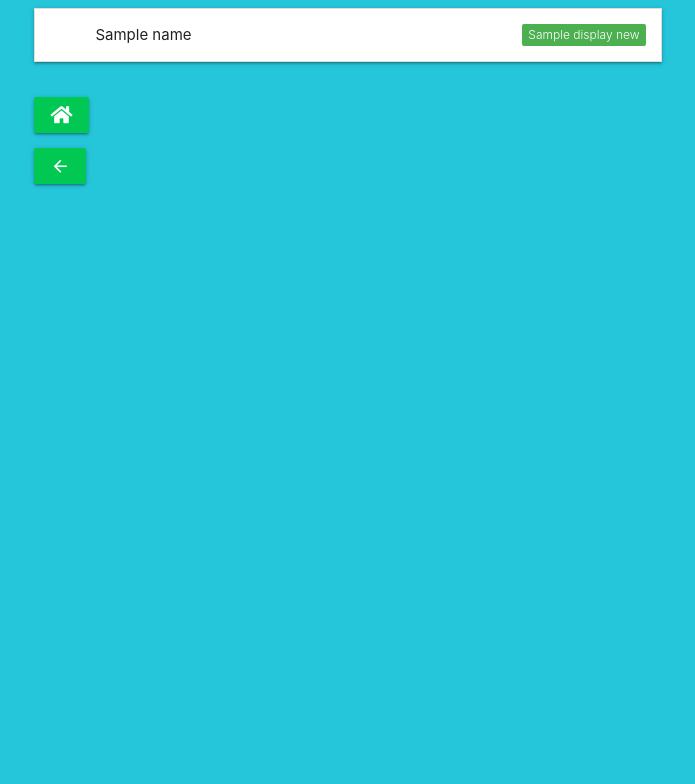
After one commit to Mzwa1080/greetings-webapp, a Node server app: template views/counter.handlebars in a window 1280 px wide. The commit adds this page. Shown: the top 784 px of the page, without its empty margins (292-987 px from the left). Run offline with Node 20, Linux system fonts and the light colour scheme; the template is opened without the code that fills it: most values are stand-ins (such as "Sample title", 1, 10 or a date in 2020); some libraries are stand-ins or nearby versions.

Commit message:
aadded some style and people's names are displaying in a new page with their counter

```diff
--- a/greetings.js
+++ b/greetings.js
@@ -31,6 +31,10 @@ module.exports = function (pool){
      let users = await pool.query("select * from users");
      return users.rows;
    }
+ async function users(name){
+   let displayUsers = await pool.query("select * from users where name=$1", [name]);
+   return displayUsers.rows;
+ }
 
    async function reset(){
      let reset = await pool.query("delete from users");
@@ -41,6 +45,7 @@ module.exports = function (pool){
      greet,
      greetCounter,
      reset,
+     users,
      returnUsers
    }
  }
--- a/index.js
+++ b/index.js
@@ -74,6 +74,15 @@ let users = await greetingsInstance.returnUsers();
 		res.render('db', {users});
 });
 
+app.get('/counter/:user_name',async function(req, res){
+  let name = req.params.user_name;
+  let person = await greetingsInstance.users(name);
+  let display = person[0].counter;
+  console.log(name)
+  console.log(display);;
+  res.render('counter',{name, display});
+})
+
 app.get('/reset', async function(req, res){
 	 await greetingsInstance.reset()
 
--- /dev/null
+++ b/public/js/styling.js
@@ -0,0 +1,16 @@
+document.addEventListener('DOMContentLoaded', function() {
+  var elems = document.querySelectorAll('.collapsible');
+  var modal = document.querySelectorAll('.modal');
+
+
+
+
+
+  var instances = M.Collapsible.init(elems);
+  var instances = M.Modal.init(modal);
+
+})
+//
+// document.addEventListener('DOMContentLoaded', function() {
+//    var elems = document.querySelectorAll('.modal');
+//  });
--- /dev/null
+++ b/views/counter.handlebars
@@ -0,0 +1,32 @@
+<title>Greetings</title>
+
+<body class="cyan lighten-1">
+  <div class="container ">
+
+    <table class="row">
+
+      <ul class="collapsible white">
+        <li>
+          <div class="collapsible-header center">
+            <i class="material-icons center"></i> {{name}}
+            <span class="new badge green">{{display}}</span></div>
+          <div class="collapsible-body center bold">
+            <p>"{{name}}" has been greeted {{display}} time(s)</p>
+          </div>
+        </li>
+      </ul>
+    </table>
+
+
+    <form class="" action="/greetings" method="post">
+      <button class="btn waves-effect green accent-4"><i class="fas fa-home"></i> </button>
+    </form>
+
+    <form class="" action="/greetings/database" method="get">
+      <button class="btn waves-effect green accent-4" href=""><i class="small  material-icons">arrow_back</i></button>
+
+    </form>
+
+  </div>
+
+</body>
--- a/views/greet.handlebars
+++ b/views/greet.handlebars
@@ -14,7 +14,7 @@
         <h6 class="right col 2 s2 m2">Counter: <span class="counter" name ="count" href="">{{count}}</span></h6>
 
         <!-- <i class="material-icons prefix">account_circle</i> -->
-        <input class="textArea center" type="text" name="textInput" placeholder="Enter your name" pattern="[A-Za-z]{1,40}" title="Please enter name with no numbers">
+        <input class="textArea center" type="text" name="textInput" placeholder="Enter your name exclude numbers" pattern="[A-Za-z]{1,40}" title="Please enter name with no numbers">
 
         <div class="row  radio col 12 s12 m12 center ">
           <p class="col 4 s4 m4 center">
--- a/views/layouts/links.handlebars
+++ b/views/layouts/links.handlebars
@@ -5,13 +5,18 @@
   <link rel="stylesheet" href="https://cdnjs.cloudflare.com/ajax/libs/materialize/1.0.0-rc.2/css/materialize.min.css">
   <script src="https://cdnjs.cloudflare.com/ajax/libs/materialize/1.0.0-rc.2/js/materialize.min.js"></script>
   <link rel="stylesheet" href="https://use.fontawesome.com/releases/v5.3.1/css/all.css" integrity="sha384-mzrmE5qonljUremFsqc01SB46JvROS7bZs3IO2EmfFsd15uHvIt+Y8vEf7N7fWAU" crossorigin="anonymous">
-
+  <link rel="stylesheet" href="https://use.fontawesome.com/releases/v5.3.1/css/all.css" integrity="sha384-mzrmE5qonljUremFsqc01SB46JvROS7bZs3IO2EmfFsd15uHvIt+Y8vEf7N7fWAU" crossorigin="anonymous">
+<link rel="stylesheet" href="https://cdnjs.cloudflare.com/ajax/libs/materialize/1.0.0/css/materialize.css">
+<link rel="stylesheet" href="https://cdnjs.cloudflare.com/ajax/libs/materialize/1.0.0/css/materialize.css">
+<link rel="stylesheet" href="https://cdnjs.cloudflare.com/ajax/libs/materialize/1.0.0/js/materialize.js">
+<link rel="stylesheet" href="https://cdnjs.cloudflare.com/ajax/libs/materialize/1.0.0/js/materialize.min.js">
   <!--Import Google Icon Font-->
   <link href="https://fonts.googleapis.com/icon?family=Material+Icons" rel="stylesheet">
   <link type="text/css" rel="stylesheet" href="css/materialize.min.css"  media="screen,projection"/>
   <meta name="viewport" content="width=device-width, initial-scale=1.0"/>
   <link rel="icon" type="image/ico" href="/css/images.jpeg">
   <link rel="stylesheet" href="css/style.css">
+  <script src="/js/styling.js"></script>
 </head>
 
 
```
Also changed, not shown: views/db.handlebars (+24 -10 lines).
